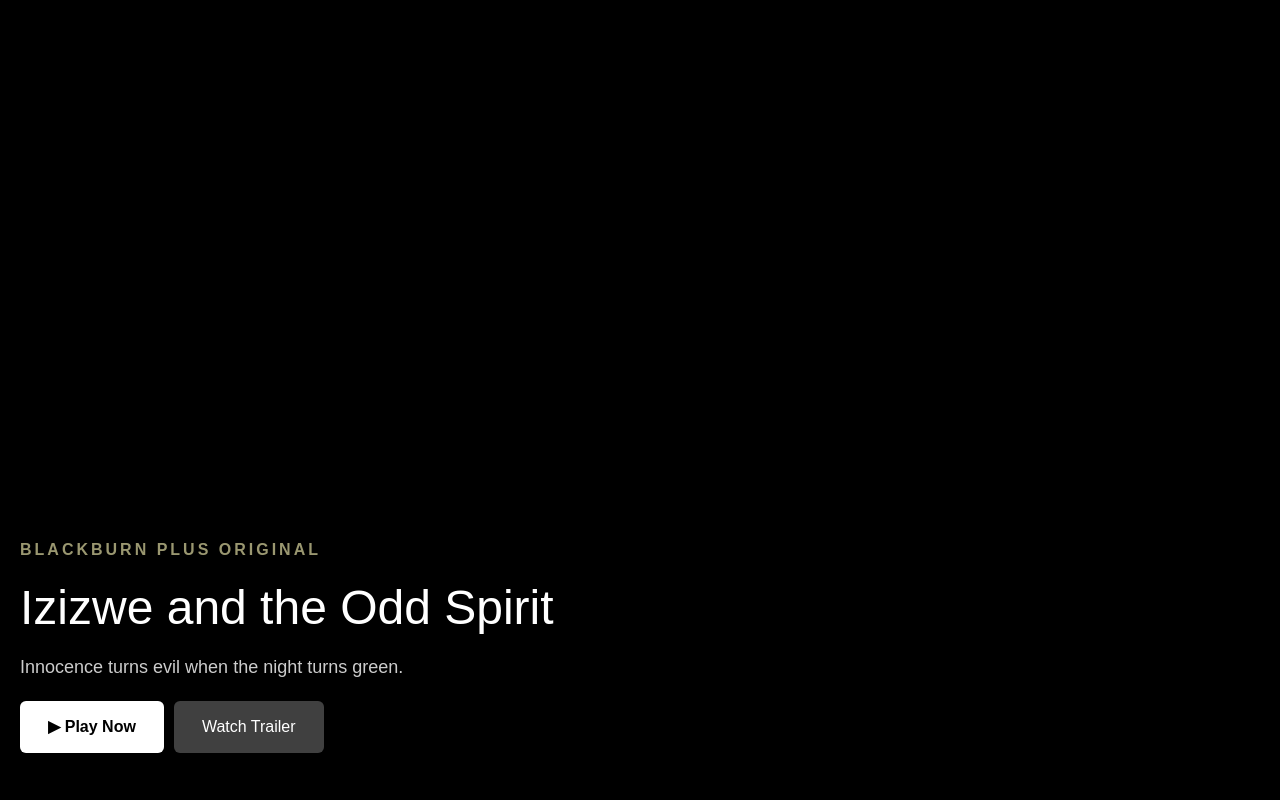
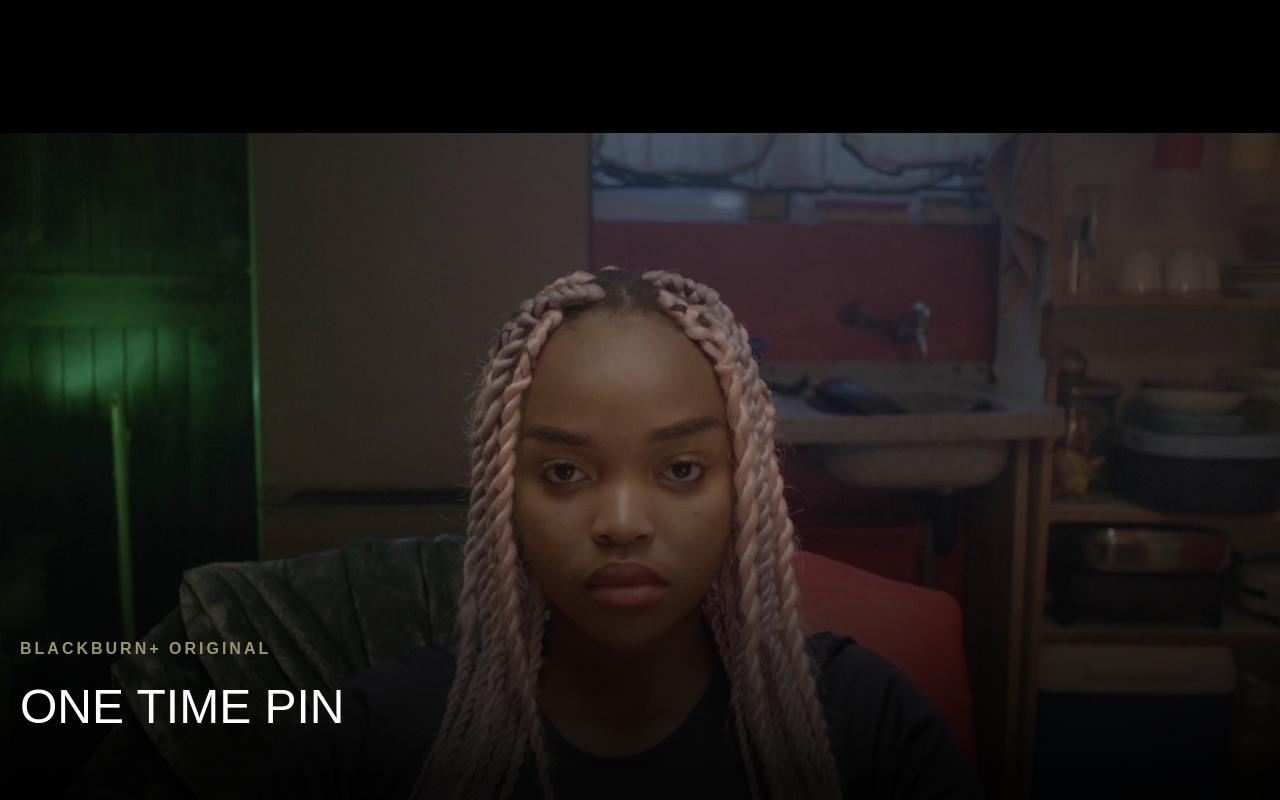
Before and after one commit to blackburnpictures2024/blackburn-plus, a Next.js app: page / in a window 1280 px wide. Shown: the part 620-1420 px from the top of the page. Built offline with nearby package versions, Linux system fonts and the light colour scheme.

Commit message:
Remove hero buttons and description

```diff
--- a/app/page.tsx
+++ b/app/page.tsx
@@ -31,7 +31,7 @@ const [isPlus, setIsPlus] = useState(false);
   {/* HERO - IZIZWE FULL BACKGROUND */}
 <section style={{
   minHeight: "85vh",
-  backgroundImage: "url(/izizwe.jpg)",
+  backgroundImage: "url(/hero-banner.jpeg)",
   backgroundSize: "cover",
   backgroundPosition: "center top",
   display: "flex",
@@ -45,13 +45,10 @@ const [isPlus, setIsPlus] = useState(false);
 
   {/* LEFT - TEXT FORWARD */}
   <div style={{ position: "relative", zIndex: 2, maxWidth: "600px" }}>
-    <p style={{ color: brandLight, fontWeight: "bold", letterSpacing: "3px", margin: 0 }}>BLACKBURN PLUS ORIGINAL</p>
-    <h2 style={{ fontSize: "48px", margin: "10px 0" }}>Izizwe and the Odd Spirit</h2>
-    <p style={{ color: "#ccc", maxWidth: "500px", fontSize: "18px", lineHeight: "1.5" }}>Innocence turns evil when the night turns green.</p>
-    <div style={{ marginTop: "20px", display: "flex", gap: "10px" }}>
-      <a href="https://customer-3i7s1ri7gs1vb7n1.cloudflarestream.com/263cec5098ad4ff3ce0b60e-boeef35c9/iframe" target="_blank" style={{ background: "#fff", color: "#000", padding: "14px 28px", borderRadius: "6px", fontWeight: "bold", textDecoration: "none" }}>▶ Play Now</a>
-      <a href="https://youtu.be/DHLX15cAQ40" target="_blank" style={{ background: "rgba(255,255,255,0.25)", color: "#fff", padding: "14px 28px", borderRadius: "6px", textDecoration: "none" }}>Watch Trailer</a>
-    </div>
+    <p style={{ color: brandLight, fontWeight: "bold", letterSpacing: "3px", margin: 0 }}>BLACKBURN+ ORIGINAL</p>
+    <h2 style={{ fontSize: "48px", margin: "10px 0" }}>ONE TIME PIN</h2>
+
+
   </div>
 </section>
 
```
Also changed, not shown: public/hero-banner.jpeg (added).
